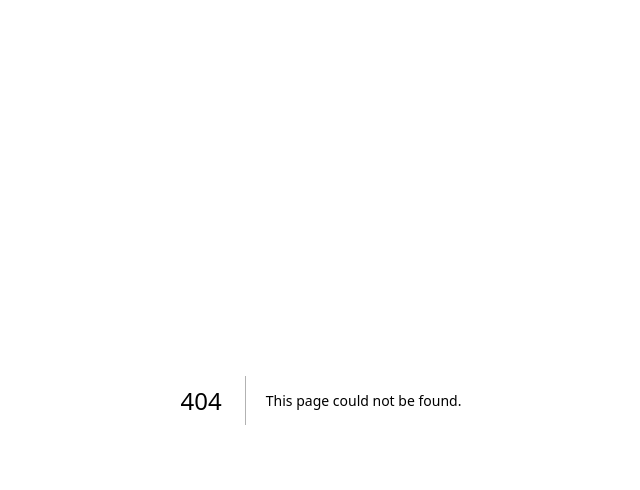
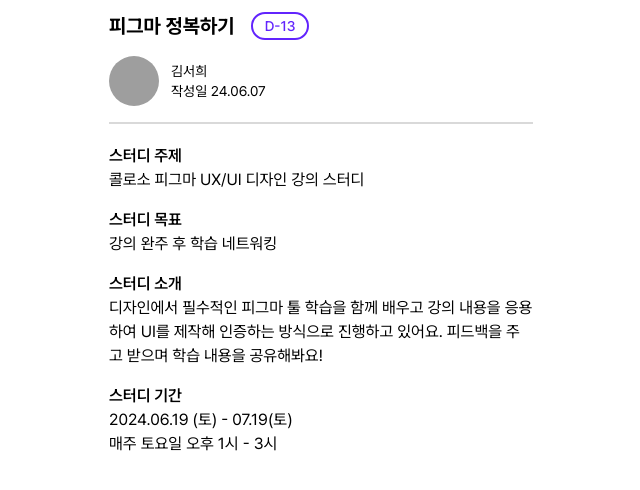
Before and after one commit to yoo-nji/Uandmy_Frontend, a Next.js app: page /postdetail in a window 1280 px wide. Before the commit this address had no page. Shown: the top 490 px of the page, without its empty margins (319-959 px from the left). Built offline with nearby package versions, Linux system fonts and the light colour scheme; grey boxes are pictures that could not be loaded.

Commit message:
[✨feat]: PostDetail 초기 구현

```diff
--- /dev/null
+++ b/src/app/postdetail/page.tsx
@@ -0,0 +1,54 @@
+import Avartar from '@/components/common/Avatar';
+
+const PostDetailPage = () => {
+  const tagData = ['Figma', 'UI/UX', '디자이너', '온라인 강의'];
+  return (
+    <div className="max-w-md mx-auto px-3 py-3">
+      <div className="flex items-center mb-4 gap-4">
+        <h1 className="text-xl font-bold">피그마 정복하기</h1>
+        <span className="border-primary border-[2px] text-primary text-sm font-medium px-3 py-0.5 rounded-2xl">
+          D-13
+        </span>
+      </div>
+      {/* TagList */}
+      {/* <TagList tagData={tagData} /> */}
+      {/* Info */}
+      <div className="flex items-center mb-4">
+        <Avartar />
+        <div className="ml-3 text-sm">
+          <p className="text-gray-700">김서희</p>
+          <p className="text-gray-400">작성일 24.06.07</p>
+        </div>
+      </div>
+      <hr className="border border-greyBorder mb-5" />
+
+      {/* Study Details */}
+      <div className="mb-4">
+        <h2 className="font-semibold text-gray-800">스터디 주제</h2>
+        <p className="text-gray-600">콜로소 피그마 UX/UI 디자인 강의 스터디</p>
+      </div>
+
+      <div className="mb-4">
+        <h2 className="font-semibold text-gray-800">스터디 목표</h2>
+        <p className="text-gray-600">강의 완주 후 학습 네트워킹</p>
+      </div>
+
+      <div className="mb-4">
+        <h2 className="font-semibold text-gray-800">스터디 소개</h2>
+        <p className="text-gray-600">
+          디자인에서 필수적인 피그마 툴 학습을 함께 배우고 강의 내용을 응용하여
+          UI를 제작해 인증하는 방식으로 진행하고 있어요. 피드백을 주고 받으며
+          학습 내용을 공유해봐요!
+        </p>
+      </div>
+
+      <div className="mb-4">
+        <h2 className="font-semibold text-gray-800">스터디 기간</h2>
+        <p className="text-gray-600">2024.06.19 (토) - 07.19(토)</p>
+        <p className="text-gray-600">매주 토요일 오후 1시 - 3시</p>
+      </div>
+    </div>
+  );
+};
+
+export default PostDetailPage;
--- a/src/components/common/TagBox.tsx
+++ b/src/components/common/TagBox.tsx
@@ -1,13 +1,13 @@
 import React from 'react';
 
 interface tagProps {
-  label: string;
+  children: React.ReactNode;
 }
 
-const TagBox = ({ label }: tagProps) => {
+const TagBox = ({ children }: tagProps) => {
   return (
     <div className="h-[1.625rem] px-[.5rem] py-[.0625rem] bg-[#F5F1FF] border-[.0625rem] border-[#EBE9F5] rounded text-xs text-[#41364A] flex justify-center items-center">
-      {label}
+      {children}
     </div>
   );
 };
```
